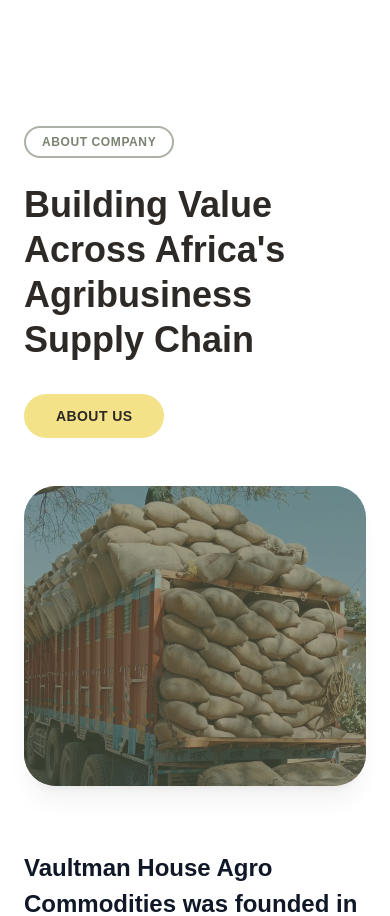
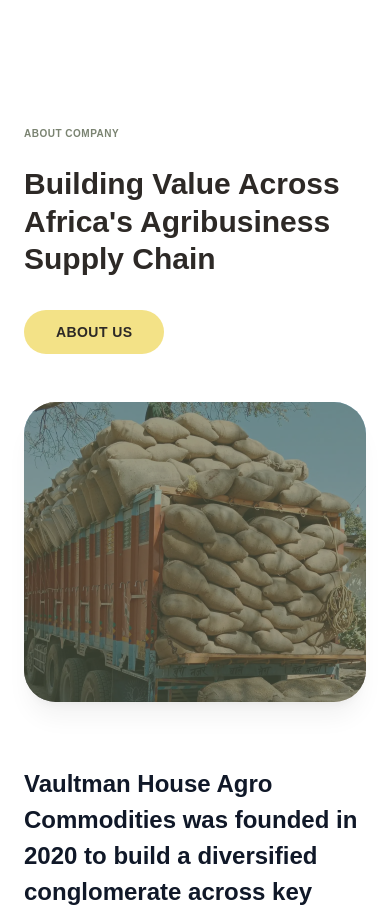
Before and after one commit to dominicnaatey/vaultmanhouse, a Next.js app: page / in a window 390 px wide. Shown: the part 780-1696 px from the top of the page. Built offline with nearby package versions, Linux system fonts and the light colour scheme.

Commit message:
style(AboutSection, HeroSection3): refine typography and spacing

```diff
--- a/components/AboutSection.tsx
+++ b/components/AboutSection.tsx
@@ -6,11 +6,11 @@ export default function AboutSection() {
     <section className="py-36 px-6 md:px-16">
       <div className="md:max-w-6xl lg:max-w-7xl mx-auto">
         <div className="flex flex-col gap-2 mb-10">
-          <span className="text-xs font-bold uppercase tracking-wider text-[#59644D]/80 border-2 border-[#59644D]/50 rounded-full px-4 py-1.5 w-max mb-4">
+          <span className="text-[10px] md:text-xs font-bold uppercase tracking-wider text-[#59644D]/80 w-max mb-4">
             About Company
           </span>
           <div className="flex flex-col md:flex-row justify-between items-start md:items-end gap-8 w-full">
-            <h2 className="text-4xl md:text-[40px] font-extrabold text-[#2D2926] max-w-2xl leading-tight">
+            <h2 className="text-3xl md:text-[40px] font-extrabold text-[#2D2926] max-w-2xl leading-tight">
               Building Value Across Africa&apos;s Agribusiness Supply Chain
             </h2>
             <Button className="mb-2">
--- a/components/HeroSection3.tsx
+++ b/components/HeroSection3.tsx
@@ -11,7 +11,7 @@ export default function HeroSection3() {
           MOBILE LAYOUT  (hidden on md and above)
           White bg · large heading · subtitle · buttons · rounded image below
       ───────────────────────────────────────────────────────────────────── */}
-      <section className="md:hidden bg-white px-6 pt-25 pb-16">
+      <section className="md:hidden bg-white px-6 pt-25 pb-16 md:px-16">
         {/* Heading */}
         <h1 className="font-sans text-3xl text-center font-bold leading-tight text-black">
           We Trade, Produce, Process, and Export to give you maximum value.
```
